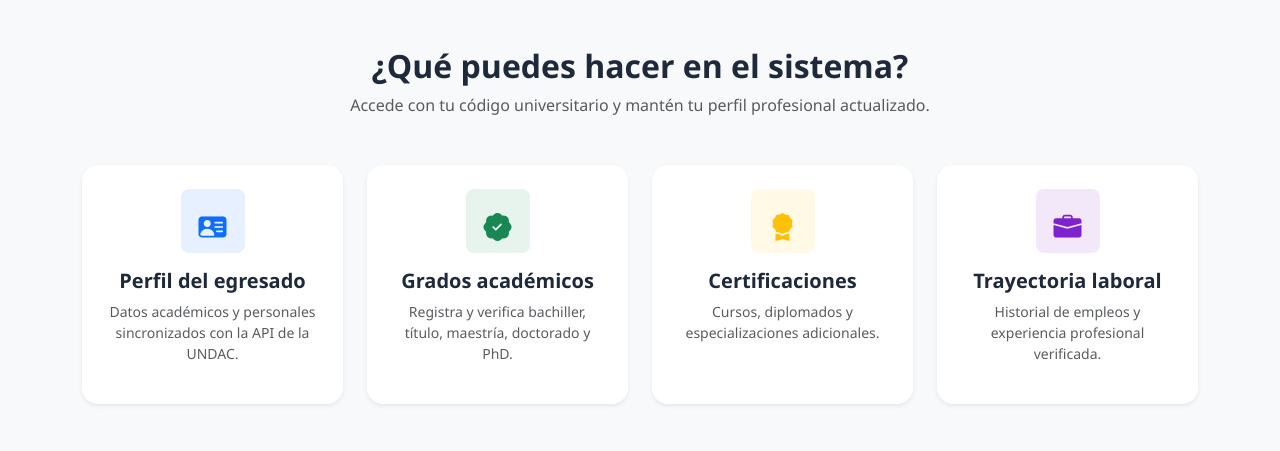
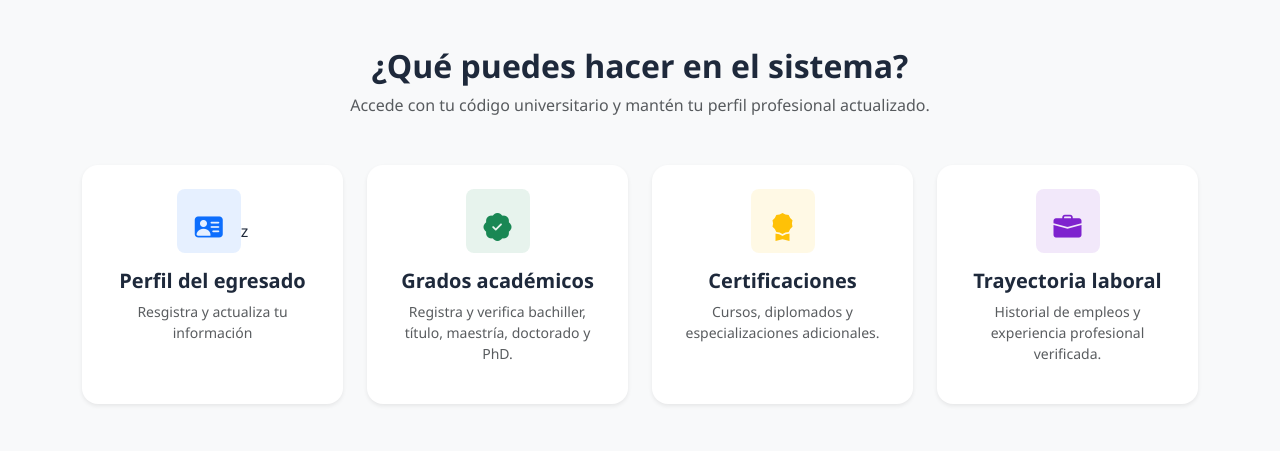
Before and after one commit to JhosVS/seguimiento-egresados, a Flask app: page / in a window 1280 px wide. Shown: the part 855-1306 px from the top of the page. Run offline with Flask 3, Linux system fonts and the light colour scheme; data that the repository does not hold is empty; parts of the project's set-up code (start-up, migrations or seed data) failed here and were passed over.

Commit message:
Una actualización

```diff
--- a/app/__init__.py
+++ b/app/__init__.py
@@ -89,7 +89,7 @@ def create_app(config_class=Config):
     # Tareas programadas
     from app.utils.api_empleos import sincronizar_empleos_externos
 
-    @scheduler.task('cron', id='sincronizar_empleos_job', day_of_week='thu', hour=14, minute=5)
+    @scheduler.task('cron', id='sincronizar_empleos_job', day_of_week='thu', hour=18, minute=6)
     def tarea_sincronizacion_empleos():
         with app.app_context():
             print("⏰ [SCHEDULER] Iniciando sincronización semanal de empleos...")
--- a/app/templates/public/index.html
+++ b/app/templates/public/index.html
@@ -71,9 +71,9 @@
                 <div class="feature-card text-center p-4 bg-white rounded-4 shadow-sm h-100">
                     <div class="feature-icon bg-primary bg-opacity-10 text-primary rounded-3 p-3 d-inline-block mb-3">
                         <i class="bi bi-person-vcard-fill fs-3"></i>
-                    </div>
+                    </div>z
                     <h5 class="fw-bold">Perfil del egresado</h5>
-                    <p class="small text-muted">Datos académicos y personales sincronizados con la API de la UNDAC.</p>
+                    <p class="small text-muted">Resgistra y actualiza tu información</p>
                 </div>
             </div>
             <div class="col-6 col-md-3">
```
